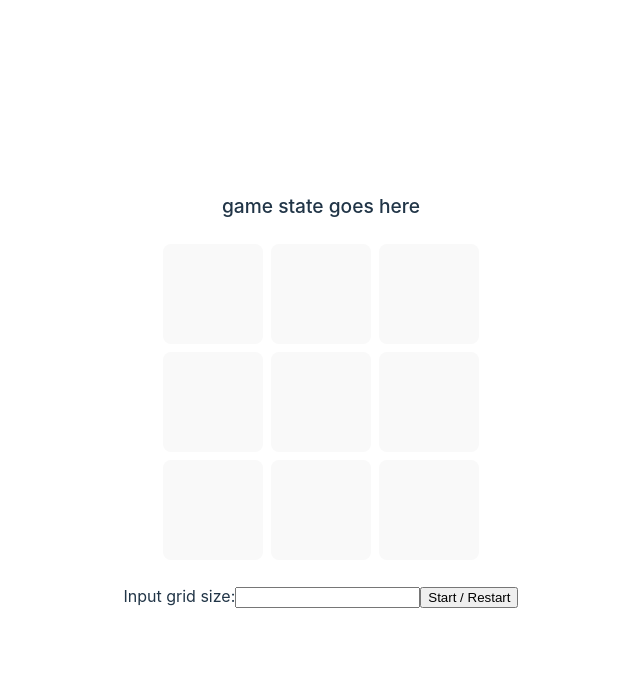
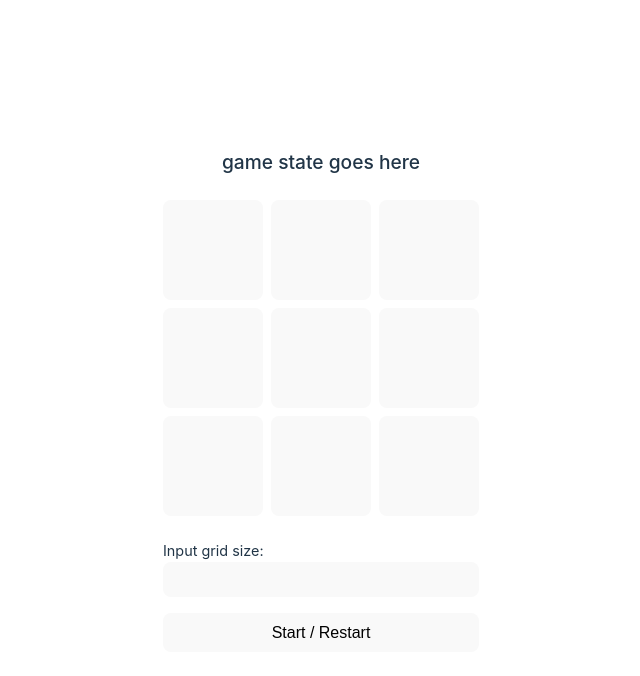
Before and after one commit to Samolote/tic-tac-toe-game, a React (Vite) app: page / in a window 1280 px wide. Shown: the top 676 px of the page, without its empty margins (319-959 px from the left). Built offline with nearby package versions, Linux system fonts and the light colour scheme.

Commit message:
Add GameForm component

```diff
--- /dev/null
+++ b/src/components/GameForm/GameForm.style.tsx
@@ -0,0 +1,44 @@
+import styled, { css } from 'styled-components';
+
+const sharedInputStyles = css`
+  padding: 0.6em 1.2em;
+  border-radius: 0.5rem;
+  border: 1px solid transparent;
+  background-color: #1a1a1a;
+  font-size: 1em;
+  transition: border-color 0.25s;
+  &:hover {
+    border-color: #646cff;
+  }
+  &:focus,
+  &:focus-visible {
+    outline: 0.25rem auto -webkit-focus-ring-color;
+  }
+  @media (prefers-color-scheme: light) {
+    background-color: #f9f9f9;
+  }
+`;
+
+const Form = styled.form`
+  display: flex;
+  flex-direction: column;
+`;
+
+const Label = styled.label`
+  display: flex;
+  flex-direction: column;
+  margin-bottom: 1rem;
+  font-size: 0.9em;
+  text-align: left;
+`;
+
+const Input = styled.input`
+  ${sharedInputStyles}
+`;
+
+const Button = styled.button`
+  ${sharedInputStyles}
+  cursor: pointer;
+`;
+
+export { Form, Label, Input, Button };
--- /dev/null
+++ b/src/components/GameForm/GameForm.tsx
@@ -0,0 +1,15 @@
+import { Button, Form, Input, Label } from './GameForm.style';
+
+const GameForm = () => {
+  return (
+    <Form aria-label="form">
+      <Label>
+        Input grid size:
+        <Input type="number" min={3} />
+      </Label>
+      <Button>Start / Restart</Button>
+    </Form>
+  );
+};
+
+export default GameForm;
--- /dev/null
+++ b/src/components/GameForm/index.ts
@@ -0,0 +1 @@
+export { default as GameForm } from './GameForm';
--- a/src/components/TicTacToe/TicTacToe.tsx
+++ b/src/components/TicTacToe/TicTacToe.tsx
@@ -1,18 +1,13 @@
 import { GameStatus } from '../GameStatus';
 import { GameBoard } from '../GameBoard';
+import { GameForm } from '../GameForm';
 
 const TicTacToe = () => {
   return (
     <div data-testid="tic-tac-toe">
       <GameStatus>game state goes here</GameStatus>
       <GameBoard size={3} />
-      <form>
-        <label>
-          Input grid size:
-          <input type="number" name="grid-size" />
-        </label>
-        <button>Start / Restart</button>
-      </form>
+      <GameForm />
     </div>
   );
 };
```
Also changed, not shown: 1 other file (tests, documents, lock files or other folders).
